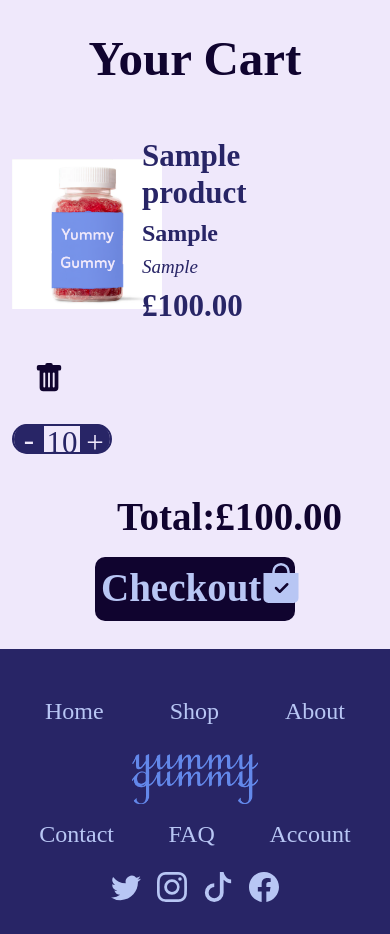
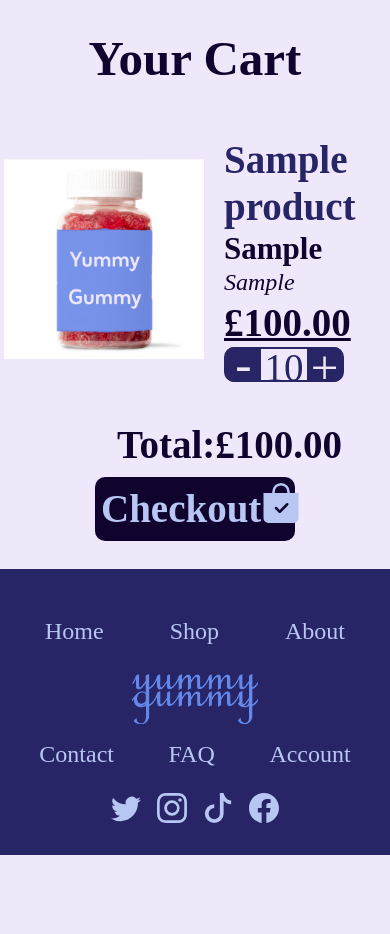
Before and after one commit to katieprogrammes/YummyGummy, a Flask app: page /cart in a window 390 px wide. Shown: the part 80-1014 px from the top of the page. After the commit the page ends 935 px from the top, so only its background shows below. Run offline with Flask 3, Linux system fonts and the light colour scheme; a user stored in the database is signed in; tables that the repository leaves empty hold one stand-in row (values such as "Sample post"); some libraries are stand-ins or nearby versions; some web fonts are replaced.

Commit message:
Cart, FAQ, Product are more responsive

```diff
--- a/app/static/css/responsive480.css
+++ b/app/static/css/responsive480.css
@@ -240,7 +240,7 @@
     .accinfo {
         margin-top: 2rem;
     }
-    .accpadd {
+    .colpadd {
         display: none;
     }
     .infocont {
@@ -396,18 +396,23 @@
         font-size: 49px;
         text-align: center;
     }
-    .prodinfo,
-    #proddesc {
+    .prodinfo {
+        text-align: center;
+        font-size: 39px;
+    }
+    .prodinfofl {
         text-align: center;
     }
     #proddesc h5{
-        font-size: 24px;
+        font-size: 19px;
+        text-align: center;
+        line-height: 25px;
     }
     .prodmininfo {
         text-align: center;
     }
     #quantbutt {
-        width: 354px;
+        width: 100%;
         display: flex;
         justify-content: center;
     }
@@ -455,59 +460,78 @@
         width: 100%;
         display: flex;
         flex-direction: row;
+        flex-wrap: nowrap;
+    }
+    .img4cart {
+        position: relative;
+        display: flex;
+        justify-content: center;
+        align-items: center;
+        height: 200px;
+        width: 200px;
+        overflow: hidden;
+        margin: 0 4px;
     }
     #cartimg {
-        width: 150px;
-        height: auto;
+        position: absolute;
+        width: 100%;
+        height: 100%;
+    }
+    .cartinfo {
+        display: none;
+    }
+    .cartmobileinfo {
+        display: flex;
+        flex-direction: column;
+        justify-content: flex-start;
+        text-align: left;
+        padding-left: 16px;
     }
     .productnm {
-        font-size: 31px;
-        width: 175px;
+        font-size: 39px;
+        font-weight: 700;
+        margin: 0;
+
     }
     .vitamin {
-        font-size: 24px;
-        width: 100px;
+        font-size: 31px;
+        color: #10042F;
+        margin: 0;
     }
     .flavour {
-        font-size: 19px;
-        width: 100px;
+        font-size: 24px;
+        margin-bottom: 4px;
+        color: #10042F;
     }
     .price {
-        font-size: 31px;
-        margin: 8px 0;
-        width: 100px;
+        font-size: 39px;
+        margin:0;
+        color: #10042F;
+        text-decoration: underline;
     }
-    .remove h3 {
+    .remove {
         display: none;
     }
-    .cartinfo {
-        width: 180px;
-        text-align: left;
-        padding-right: 0;
-    }
     .cartamount {
-        display: flex;
-        flex-direction: column;
-        justify-content: center;
+        display: none;
     }
     .prodmininfo {
         display: none;
     }
     .cartquantitybutton {
-        height: 30px;
-        width: 100px;
+        height: 35px;
+        width: 120px;
+        border-radius: 10px;
     }
-    .cartminus,
     .cartplus {
-        height: 30px;
-        width: 30px;
+        height: 35px;
+        width: 35px;
+        border-radius: 0 8px 8px 0;
     }
-    .cartminus h2,
-    .cartplus h2{
-        font-size: 31px;
-    }
-    .cartquantitybutton h3{
-        font-size: 31px;
+    .cartminus {
+        height: 35px;
+        width: 35px;
+        border-radius: 8px 0 0 8px;
     }
     .carttotal {
         width: 40%;
@@ -515,6 +539,7 @@
     }
     .carttotal h1 {
         font-size: 39px;
+        margin: 0;
     }
     .checkout {
         width: 200px;
@@ -552,11 +577,4 @@
     .wishremove img {
         width: 40px;
     }
-    .cartinfo {
-        width: 180px;
-        text-align: left;
-        padding-right: 0;
-    }
-
-
 }
--- a/app/static/css/style.css
+++ b/app/static/css/style.css
@@ -589,6 +589,11 @@ footer {
     color: #282566;
     font-weight: 550;
 }
+.prodinfofl {
+    font-style: italic;
+    color: #282566;
+    font-weight: 550;
+}
 .prodmininfo {
     color: #282566;
     margin: 0;
@@ -692,6 +697,9 @@ footer {
     margin-bottom: 3rem;
 }
 /*Cart Styling*/
+.cartmobileinfo {
+    display: none;
+}
 .cart-item {
     margin: 5rem 0;
 }
--- a/app/templates/account.html
+++ b/app/templates/account.html
@@ -9,7 +9,7 @@
         <div class="col"></div>
     </div>
     <div class="row accinfo">
-        <div class="col-3 accpadd"></div>
+        <div class="col-3 colpadd"></div>
         <div class="col">
             <div class="row infocont">
                 <div class="col accountlbl">
--- a/app/templates/cart.html
+++ b/app/templates/cart.html
@@ -6,11 +6,11 @@
     <!-- Check if there are items in the cart -->
     {% if cart_items %}
         <div class="row">
-            <div class="col-3"></div>
+            <div class="col-3 colpadd"></div>
             <div class="col">
                 {% for item in cart_items %}
                     <div class="row cart-item">
-                        <div class="col-4">
+                        <div class="col-4 img4cart">
                             <img src="{{ url_for('static', filename='images/yumgum.png') }}" alt="{{ item.product.name }}" height="225" id="cartimg">
                         </div>
                         <div class="col cartinfo">
@@ -19,6 +19,23 @@
                             <h4 class="flavour">{{ item.product.flavour }}</h4>
                             <h1 class="item-price">£{{ item.product.price }}</h1> <!--Purely for Javascript-->
                             <h2 class="price">£{{ item.product.price * item.quantity }}</h2>
+                        </div>
+                        <!--Mobile Cart Information-->
+                        <div class="col-8 cartmobileinfo">
+                            <h2 class="productnm">{{ item.product.name }}</h2>
+                            <h3 class="vitamin">{{ item.product.vitamin }}</h3>
+                            <h4 class="flavour">{{ item.product.flavour }}</h4>
+                            <h1 class="item-price">£{{ item.product.price }}</h1> <!--Purely for Javascript-->
+                            <h2 class="price">£{{ item.product.price * item.quantity }}</h2>
+                            <div class="cartquantitybutton" id="cart-item-{{ item.id }}">
+                                <button type="button" class="cartminus" data-cart-item-id="{{ item.id }}" data-action="decrease">
+                                    <h2>-</h2>
+                                </button>
+                                <h3 id="quantity-{{ item.id }}">{{ item.quantity }}</h3>
+                                <button type="button" class="cartplus" data-cart-item-id="{{ item.id }}" data-action="increase">
+                                    <h2>+</h2>
+                                </button>
+                            </div>
                         </div>
                         <div class="col-3 cartamount">
                             <button type="button" class="remove" data-item-id="{{ item.id }}">
@@ -40,7 +57,7 @@
                     </div>
                 {% endfor %}
             </div>
-            <div class="col-3"></div>
+            <div class="col-3 colpadd"></div>
         </div>
 
         <!-- CHECKOUT SECTION-->
--- a/app/templates/product.html
+++ b/app/templates/product.html
@@ -23,7 +23,7 @@
                     <div class="col-4 prodtxt">
                         <h1 id="prodtitle">{{ product.name }}</h1>
                         <h2 class="prodinfo">{{ product.vitamin }}</h2>
-                        <h3 class="prodinfo">{{ product.flavour }}</h3>
+                        <h3 class="prodinfofl">{{ product.flavour }}</h3>
                         <div id="proddesc">
                             <h5>{{ product.description }}</h5>
                         </div>
```
Also changed, not shown: app.db.
